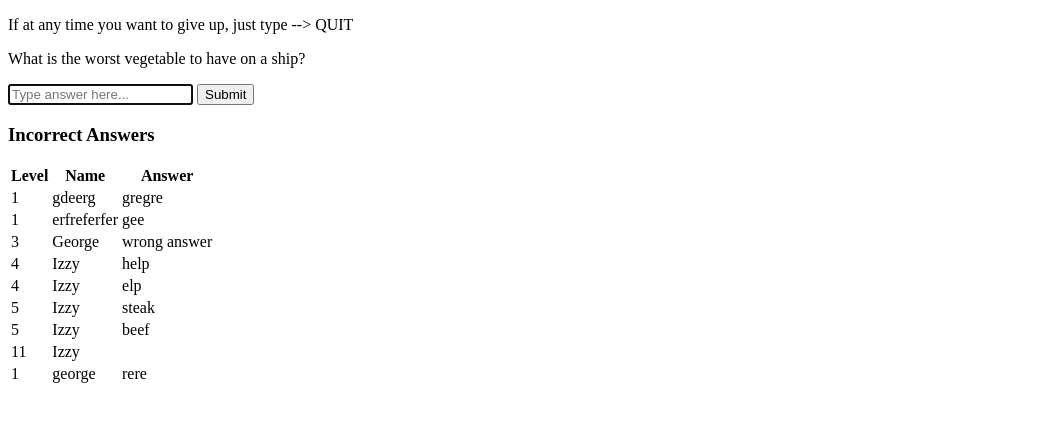
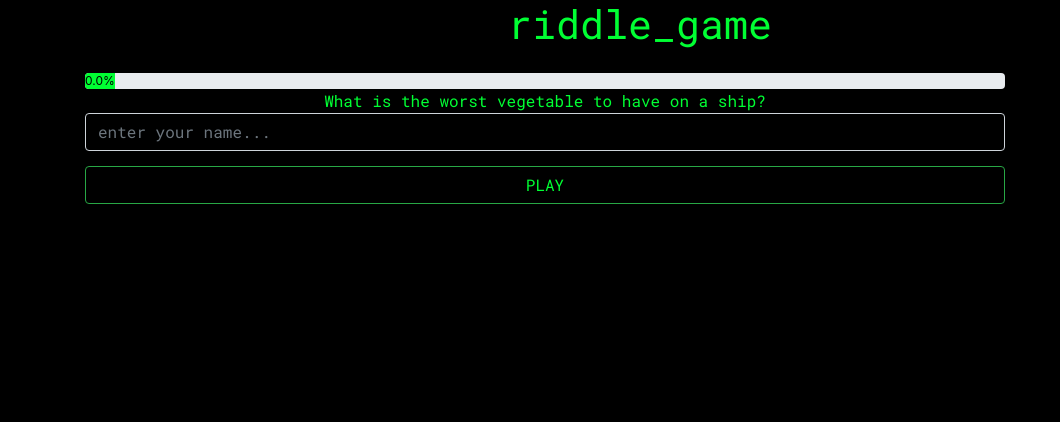
Before and after one commit to george5793/riddle-game, a Flask app: page /1 in a window 1280 px wide. Shown: the top 422 px of the page, without its empty margins (0-1060 px from the left). Run offline with Flask 2, Linux system fonts and the light colour scheme; some libraries are stand-ins or nearby versions.

Commit message:
Edits to layout and runtime config

```diff
--- a/data/players.txt
+++ b/data/players.txt
@@ -99,3 +99,9 @@ George
 Izzy
 george
 barry
+Afcvv
+Gegd
+Hrbr
+george
+gerwdwdeew
+george
--- a/requirements.txt
+++ b/requirements.txt
@@ -6,10 +6,5 @@ html5lib==0.999
 itsdangerous==0.24
 Jinja2==2.10
 MarkupSafe==1.0
-pycurl==7.19.3
-python-apt===0.9.3.5ubuntu2
 requests==2.2.1
-six==1.5.2
-unattended-upgrades==0.1
-urllib3==1.7.1
 Werkzeug==0.14.1
--- a/run.py
+++ b/run.py
@@ -64,11 +64,14 @@ def riddles(player_name):
 
     incorrect_answers = get_incorrect_answers()
 
+    game_percentage = riddle_number / 10
+
     return render_template("riddles_game.html",
                             riddles = riddles,
                             riddle_number = riddle_number,
                             column_names = ['Level', 'Name', 'Answer'],
-                            incorrect_answers = incorrect_answers)
+                            incorrect_answers = incorrect_answers,
+                            game_percentage = game_percentage)
 
 
 
--- /dev/null
+++ b/runtime.txt
@@ -0,0 +1 @@
+python-2.7.16
--- a/static/css/style.css
+++ b/static/css/style.css
@@ -4,4 +4,28 @@ body {
 
 .title {
     font-family: 'Roboto Mono', monospace;
+    color: #00ff33;
+    margin-bottom: 25px;
 }
+
+.btn-custom {
+    font-family: 'Roboto Mono', monospace;
+    color: #00ff33;
+}
+
+.name-entry, .name-entry:focus {
+    margin-bottom: 15px;
+    background-color: black;
+    outline: 0;
+    font-family: 'Roboto Mono', monospace;
+}
+
+.riddle {
+    font-family: 'Roboto Mono', monospace;
+    color: #00ff33;
+}
+
+.progress-bar {
+    background-color: #00ff33;
+    color: black;
+}
--- a/templates/base.html
+++ b/templates/base.html
@@ -7,17 +7,12 @@
     <meta http-equiv="X-UA-Compatible" content="ie=edge">
     <link rel="stylesheet" href="https://maxcdn.bootstrapcdn.com/bootstrap/4.0.0/css/bootstrap.min.css" integrity="sha384-Gn5384xqQ1aoWXA+058RXPxPg6fy4IWvTNh0E263XmFcJlSAwiGgFAW/dAiS6JXm" crossorigin="anonymous">
     <link href="https://fonts.googleapis.com/css?family=Roboto+Mono" rel="stylesheet">
-    <link rel="stylesheet" href="../static/css/style.css" type="text/css" />
-    <title>THE RIDDLE GAME</title>
+    <link rel="stylesheet" href="static/css/style.css" type="text/css" />
+    <title>riddle_game</title>
 </head>
 
 <body>
     <div class="container">
-        <div class="row">
-            <div class="col-md-12 text-white text-center">
-                <h1>THE RIDDLE GAME</h1>
-            </div>
-        </div>
         {% block content %} {% endblock %}
     </div>
 
--- a/templates/riddles_game.html
+++ b/templates/riddles_game.html
@@ -1,51 +1,86 @@
-<!DOCTYPE html>
-<html>
+<!--<!DOCTYPE html>-->
+<!--<html>-->
 
-<head>
-    <title>The Riddle Game - Game</title>
-</head>
+<!--<head>-->
+<!--    <title>The Riddle Game - Game</title>-->
+<!--</head>-->
 
-<body>
-    <!--Display current riddle-->
-    <div>
-        <p>If at any time you want to give up, just type --> QUIT</p>
+<!--<body>-->
+<!--Display current riddle-->
+<!--    <div>-->
+<!--<p>If at any time you want to give up, just type QUIT</p>-->
+<!--    </div>-->
+<!--Display current riddle-->
+<!--    <div>-->
+<!--        <p>{{ riddles[riddle_number]["riddle"] }}</p>-->
+<!--    </div>-->
+<!--Answer form-->
+<!--    <div>-->
+<!--        <form method="POST">-->
+<!--            <input type="text" placeholder="Type answer here..." name="guess" id="guess" autocomplete="off" autofocus/>-->
+<!--            <input type="hidden" name="riddle_number" id="riddle_number" value= {{riddle_number}} />-->
+<!--            <button>Submit</button>-->
+<!--        </form>-->
+
+<!--        {% with messages = get_flashed_messages() %} -->
+<!--            {% if messages %} -->
+<!--                {% for message in messages %}-->
+<!--                    <p>{{ message }}</p>-->
+<!--                {% endfor %} -->
+<!--            {% endif %} -->
+<!--        {% endwith %}-->
+<!--    </div>-->
+<!--    <div>-->
+<!--        <h3>Incorrect Answers</h3>-->
+<!--            <table>-->
+<!--                <tr>-->
+<!--                    <th>Level</th>-->
+<!--                    <th>Name</th>-->
+<!--                    <th>Answer</th>-->
+<!--                </tr>-->
+<!--        {% for list in incorrect_answers %}-->
+<!--        <tr>-->
+<!--            <td>{{ list[0] }}</td>-->
+<!--            <td>{{ list[1] }}</td>-->
+<!--            <td>{{ list[2] }}</td>-->
+<!--        </tr>-->
+<!--        {% endfor %}-->
+<!--    </div>-->
+<!--</body>-->
+
+<!--</html>-->
+
+{% extends "base.html" %} {% block content %}
+<div class="row">
+    <div class="col-md-12">
+        <div class="title text-green text-center">
+            <h1>riddle_game</h1>
+        </div>
     </div>
-    <!--Display current riddle-->
-    <div>
-        <p>{{ riddles[riddle_number]["riddle"] }}</p>
+</div>
+<div class="row">
+    <div class="col-sm-10">
+        <div class="progress">
+            <div class="progress-bar w-{{ game_percentage }}" role="progressbar" aria-valuenow="{{ game_percentage }}" aria-valuemin="0" aria-valuemax="100">{{ game_percentage }}%</div>
+        </div>
     </div>
-    <!--Answer form-->
-    <div>
+</div>
+<div class="row">
+    <div class="col-sm-10">
+        <div class="riddle text-center">
+            {{ riddles[riddle_number]["riddle"] }}
+        </div>
+    </div>
+    <div class="col-sm-2">
+        <svg-icon><src href="sprite.svg#si-glyph-circle-info" /></svg-icon>
+    </div>
+</div>
+<div class="row">
+    <div class="col-sm-10">
         <form method="POST">
-            <input type="text" placeholder="Type answer here..." name="guess" id="guess" autocomplete="off" autofocus/>
-            <input type="hidden" name="riddle_number" id="riddle_number" value= {{riddle_number}} />
-            <button>Submit</button>
+            <input type="text" class="form-control name-entry" name="player_name" id="player_name" placeholder="enter your name...">
+            <button type="submit" class="col-md-12 btn btn-outline-success btn-block btn-custom">PLAY</button>
         </form>
-
-        {% with messages = get_flashed_messages() %}
-            {% if messages %}
-                {% for message in messages %}
-                    <p>{{ message }}</p>
-                {% endfor %}
-            {% endif %}
-        {% endwith %}
     </div>
-    <div>
-        <h3>Incorrect Answers</h3>
-            <table>
-                <tr>
-                    <th>Level</th>
-                    <th>Name</th>
-                    <th>Answer</th>
-                </tr>
-        {% for list in incorrect_answers %}
-        <tr>
-            <td>{{ list[0] }}</td>
-            <td>{{ list[1] }}</td>
-            <td>{{ list[2] }}</td>
-        </tr>
-        {% endfor %}
-    </div>
-</body>
-
-</html>
+</div>
+{% endblock %}
```
Also changed, not shown: templates/index.html (+7 -50 lines).
